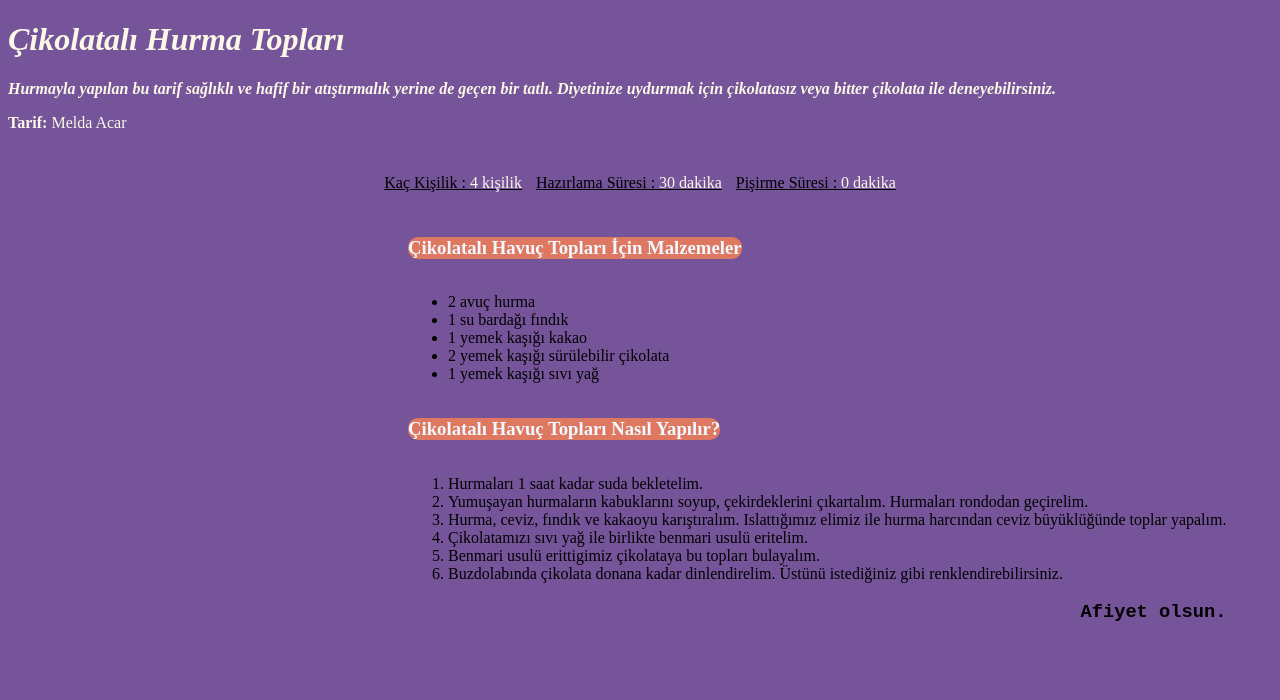
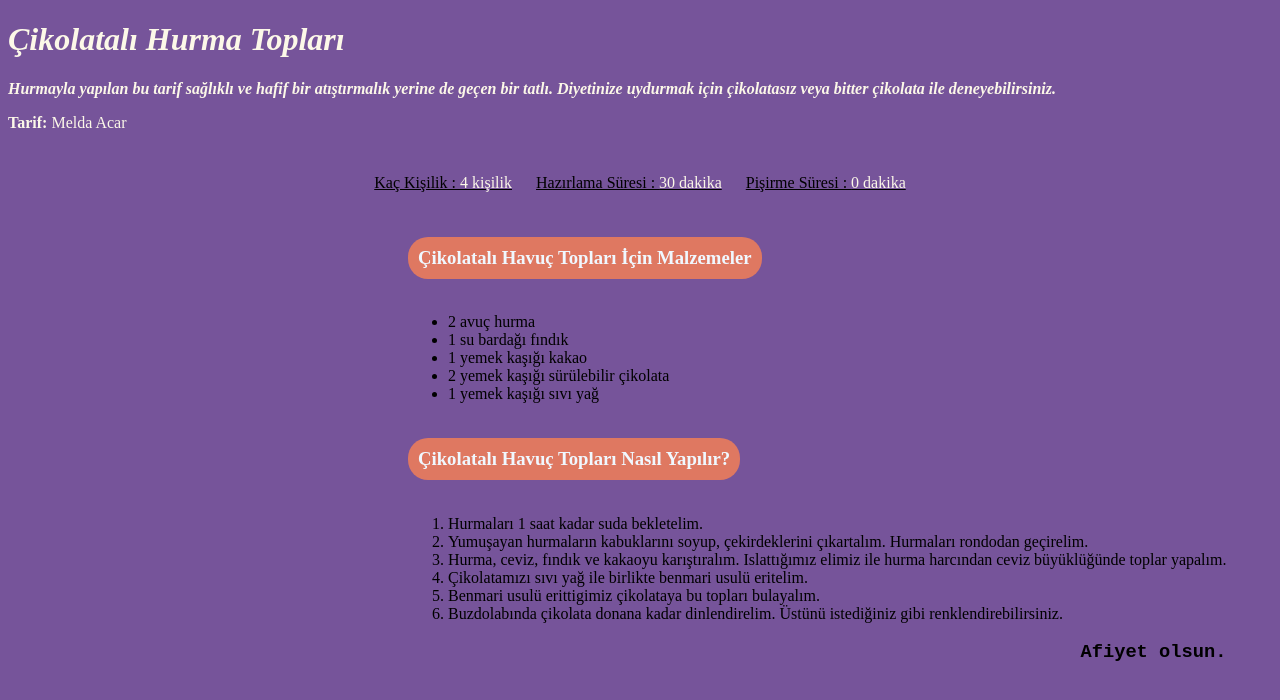
Before and after one commit to meldaacar/PatikaYemekTarifi, a plain HTML site: page index.html in a window 1280 px wide. Drawn offline with Linux system fonts and the light colour scheme.

Commit message:
second commit

```diff
--- a/index.html
+++ b/index.html
@@ -18,19 +18,19 @@
     <p style="color: #FCF8E8;"><b>Tarif:</b> Melda Acar</p>
 
     <div style="text-align: center;">
-        <div style="display: inline-block; text-decoration: underline;">
+        <div style="display: inline-block; text-decoration: underline; padding: 10px;">
         <p>Kaç Kişilik :<span style="color: #FCF8E8;"> 4 kişilik</span></p>
         </div>
         <div style="display: inline-block; text-decoration: underline; padding: 10px;">
         <p>Hazırlama Süresi : <span style="color: #FCF8E8;"> 30 dakika</span></p>
         </div>
-        <div style="display: inline-block; text-decoration: underline;">
+        <div style="display: inline-block; text-decoration: underline; padding: 10px;">
         <p>Pişirme Süresi : <span style="color: #FCF8E8;"> 0 dakika</span></p>
         </div>
     </div>
     <section style="position: relative; left: 400px; width: fit-content;">
         <article>
-            <h3 style="background-color: #DF7861; color: aliceblue; display: inline-block; border-radius: 10px;">Çikolatalı Havuç Topları İçin Malzemeler</h3>
+            <h3 style="background-color: #DF7861; color: aliceblue; display: inline-block; border-radius: 20px; padding: 10px;">Çikolatalı Havuç Topları İçin Malzemeler</h3>
             <ul>
                 <li>2 avuç hurma</li>
                 <li>1 su bardağı fındık</li>
@@ -40,7 +40,7 @@
             </ul>
         </article>
         <article>
-            <h3 style="background-color: #DF7861; color: aliceblue; display: inline-block; border-radius: 10px;">Çikolatalı Havuç Topları Nasıl Yapılır?</h3>
+            <h3 style="background-color: #DF7861; color: aliceblue; display: inline-block; border-radius: 20px; padding: 10px;">Çikolatalı Havuç Topları Nasıl Yapılır?</h3>
             <ol>
                 <li>Hurmaları 1 saat kadar suda bekletelim.</li>
                 <li>Yumuşayan hurmaların kabuklarını soyup, çekirdeklerini çıkartalım. Hurmaları rondodan geçirelim.</li>
```
